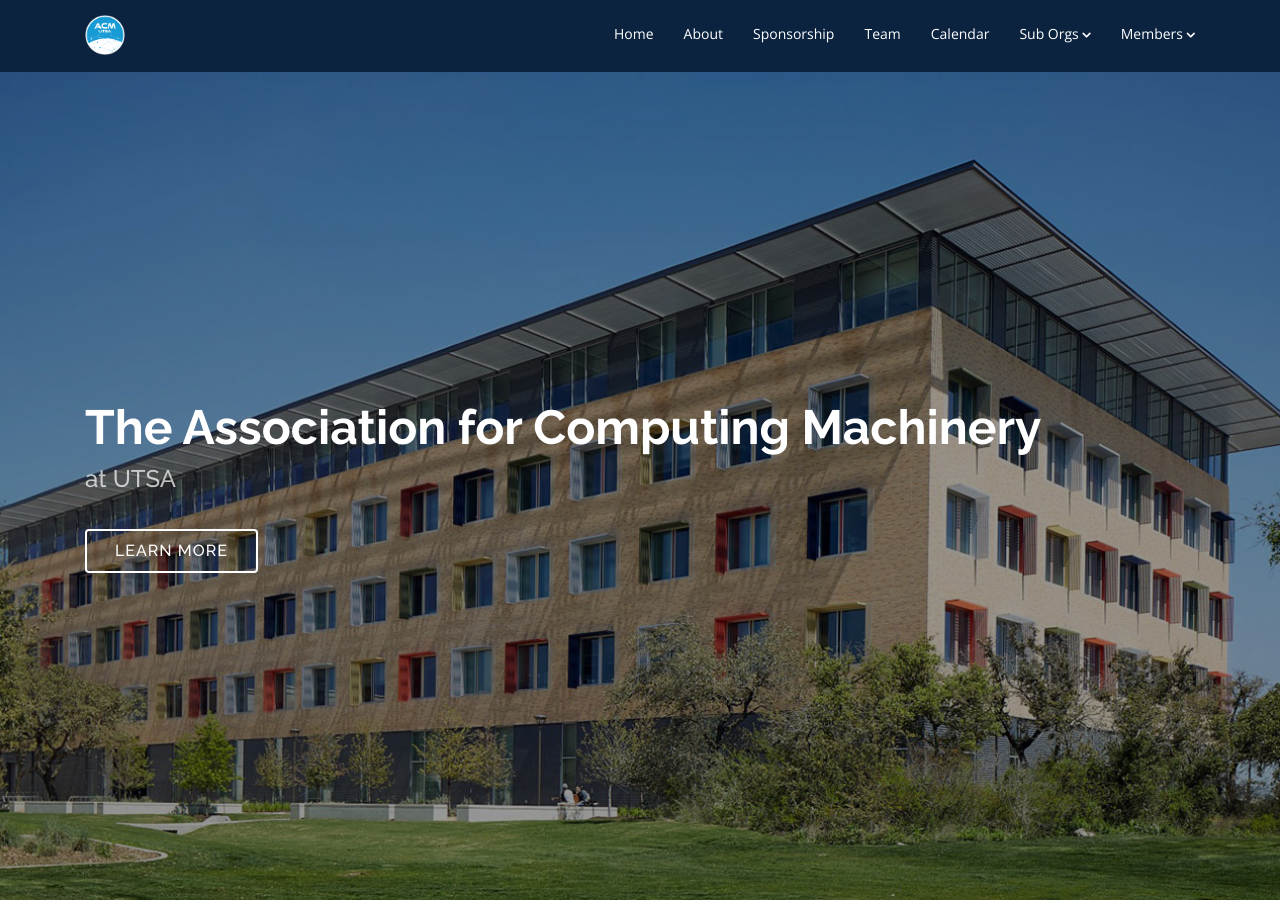
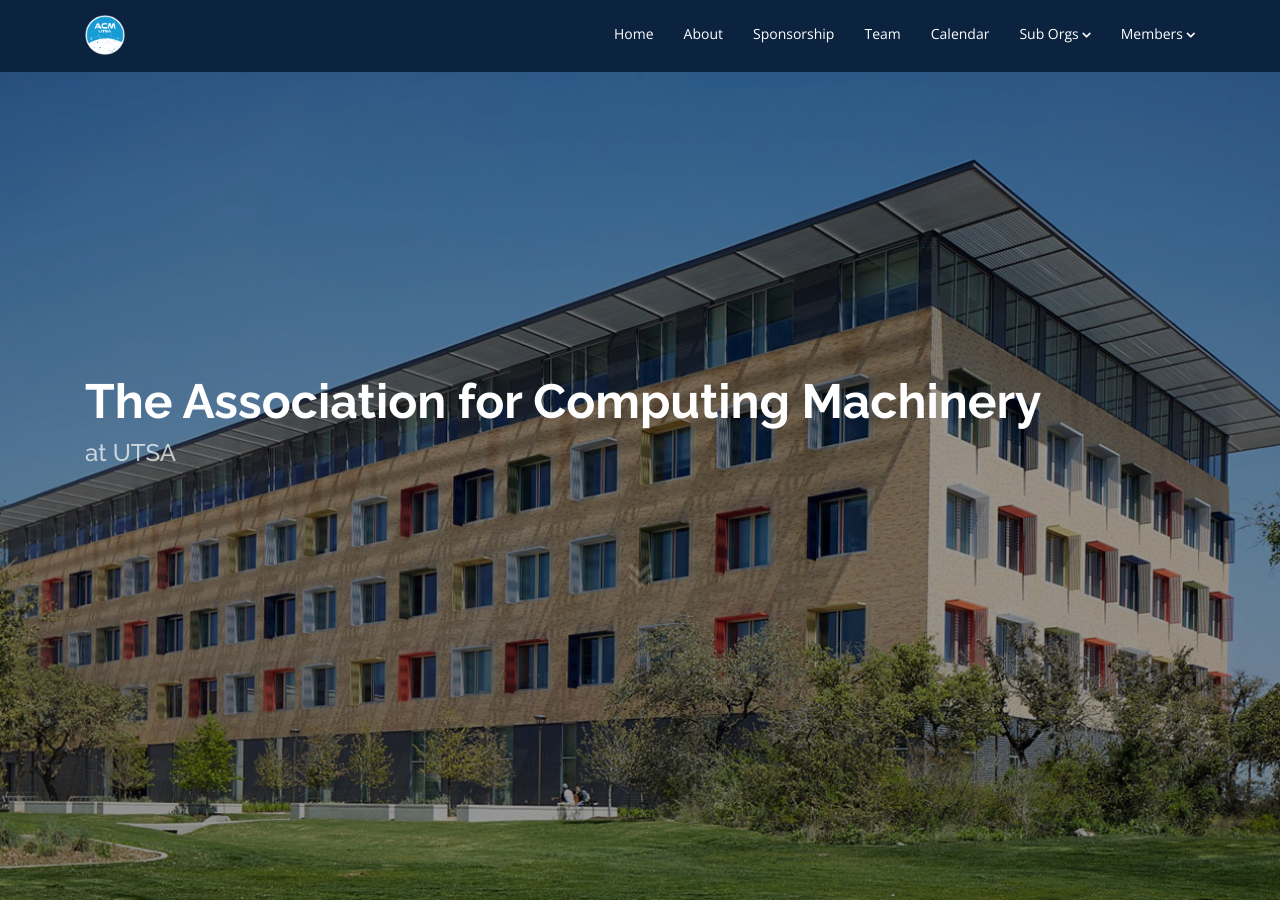
Before and after one commit to acmutsa/acmutsa.github.io, a Jekyll site: the page built from index.html, in a window 1280 px wide and 900 px high. Built offline with Jekyll 4.4.1, drawn with Linux system fonts in a browser that asks for light colours; nearby versions of some CDN libraries; the list of posts is cut into pages by our own code.

Commit message:
Changed direction notice for hero sections

```diff
--- a/_includes/hero_section.html
+++ b/_includes/hero_section.html
@@ -4,6 +4,7 @@
     <div class="container text-center text-md-left" data-aos="fade-up">
         <h1>{{ mainTitle }}</h1>
         <h2>{{ subTitle }}</h2>
-        <a href="index.html#about" class="btn-get-started scrollto">Learn More</a>
+        <div class="icon"><i class="bx bx-chevrons-down bx-fade-down"></i></div>
+
     </div>
 </section>
--- a/_includes/navbar.html
+++ b/_includes/navbar.html
@@ -5,7 +5,7 @@
       <!-- text logo top left corner-->
       <!-- <h1 class="text-light"><a href="index.html">ACM UTSA</a></h1> -->
       <!-- image logo top left corner-->
-      <a href="{{ site.baseurl }}/"><img src="{{ site.baseurl }}/assets/img/logos/logo.png" alt="" class="img-fluid"></a>
+      <a href="{{ site.baseurl }}/"><img src="{{ site.baseurl }}/assets/img/logos/logo.png" alt="ACM Logo" class="img-fluid"></a>
     </div>
 
     <nav class="nav-menu d-none d-lg-block">
--- a/css/custom/_style.scss
+++ b/css/custom/_style.scss
@@ -384,6 +384,13 @@
 
 #hero .container {
   z-index: 1;
+}
+
+#hero .icon {
+  text-align: center;
+  font-size: 50px;
+  margin-top: 5%;
+  color: white;
 }
 
 #hero h1 {
```
Also changed, not shown: 9 other files.
